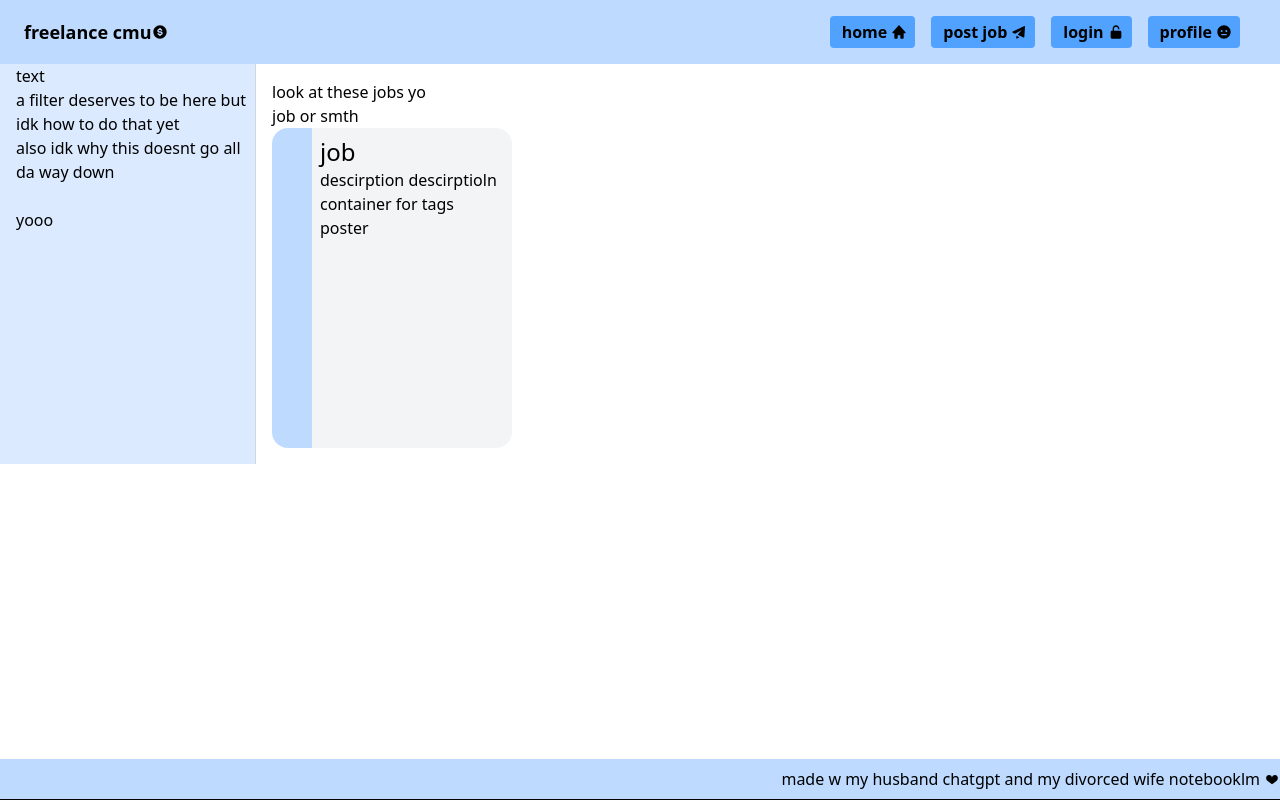
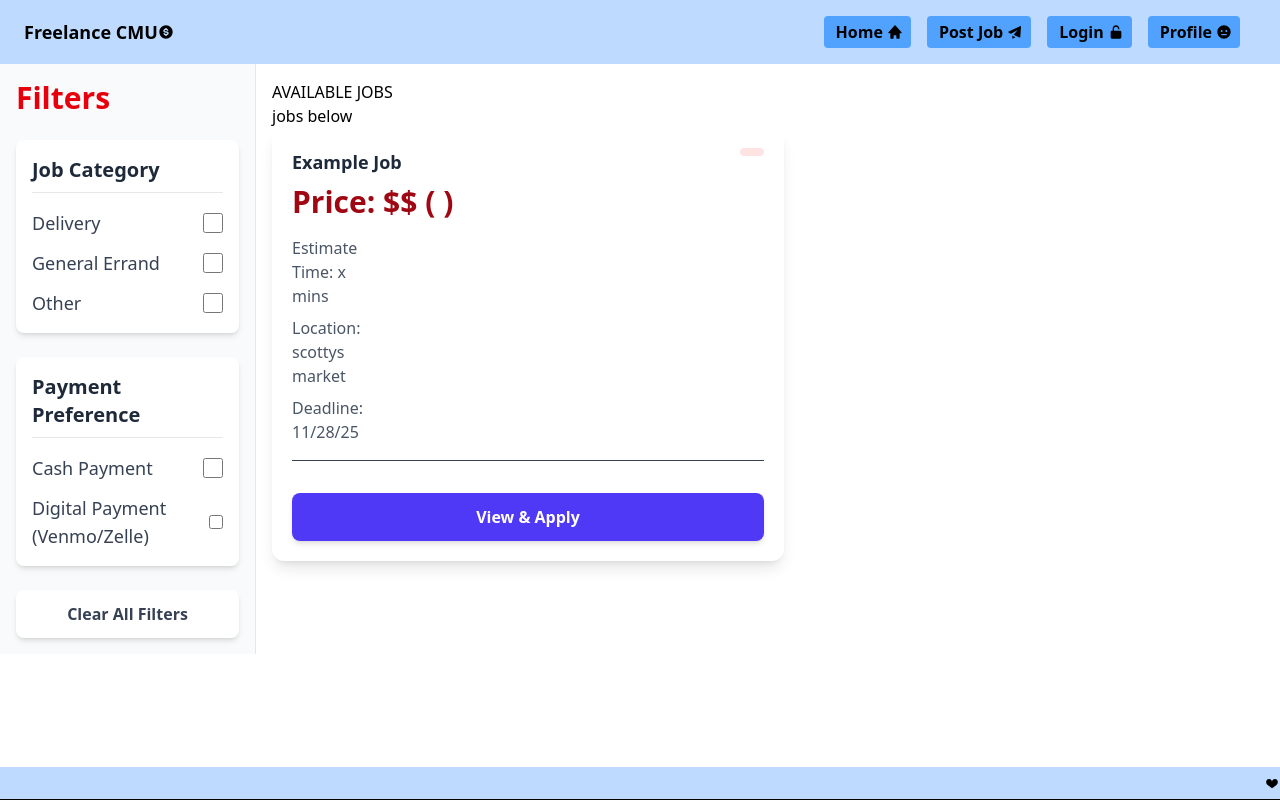
Before and after one commit to scottylabs-labrador/freelance-cmu, a React (Vite) app: page / in a window 1280 px wide. Built offline with nearby package versions, Linux system fonts and the light colour scheme.

Commit message:
heres mymessage - hompe page btw lmo

```diff
--- a/src/components/footer/Footer.tsx
+++ b/src/components/footer/Footer.tsx
@@ -5,7 +5,6 @@ const Footer = () => {
     <footer className="fixed left-0 right-0 bg-blue-200 border-b border-black">
       <div className="flex flex-row justify-end items-center pb-2 pt-2">
         <h1 className="text px-1">
-          made w my husband chatgpt and my divorced wife notebooklm
         </h1>
         <TiHeart></TiHeart>
       </div>
--- a/src/components/header/Header.tsx
+++ b/src/components/header/Header.tsx
@@ -12,7 +12,7 @@ export default function Header() {
     <header className="fixed top-0 left-0 right-0 bg-blue-200">
       <div className="flex justify-between items-center px-6 py-4">
         <div className="flex flex-row items-center">
-          <h1 className="text-lg font-bold"> freelance cmu </h1>
+          <h1 className="text-lg font-bold"> Freelance CMU </h1>
           <BiSolidDollarCircle />
         </div>
         <div className="flex space-x-4">
@@ -21,7 +21,7 @@ export default function Header() {
             className="flex flex-row px-2 py-1 bg-blue-400 rounded items-center"
           >
             <>
-              <p className="px-1 text-1xl font-bold">home</p>
+              <p className="px-1 text-1xl font-bold">Home</p>
               <BiSolidHome />
             </>
           </Link>
@@ -30,7 +30,7 @@ export default function Header() {
             className="flex flex-row px-2 py-1 bg-blue-400 rounded items-center"
           >
             <>
-              <p className="px-1 text-1xl font-bold">post job</p>
+              <p className="px-1 text-1xl font-bold">Post Job</p>
               <BiSolidPaperPlane />
             </>
           </Link>
@@ -40,7 +40,7 @@ export default function Header() {
             className="flex flex-row px-2 py-1 bg-blue-400 rounded items-center"
           >
             <>
-              <p className="px-1 text-1xl font-bold">login</p>
+              <p className="px-1 text-1xl font-bold">Login</p>
               <BiSolidLockOpenAlt />
             </>
           </Link>
@@ -50,7 +50,7 @@ export default function Header() {
             className="flex flex-row px-2 py-1 bg-blue-400 rounded items-center"
           >
             <>
-              <p className="px-1 text-1xl font-bold">profile</p>
+              <p className="px-1 text-1xl font-bold">Profile</p>
               <BiSolidMeh />
             </>
           </Link>
--- a/src/components/jobbox/JobBox.tsx
+++ b/src/components/jobbox/JobBox.tsx
@@ -1,21 +1,83 @@
 import React from "react";
 
 interface Props {
-  JobTitle: string;
-  JobDescription: string;
-  JobPoster: string;
+  title: string;
+  estimate: string;
+  location: string;
+  deadline: string;
+  paymentRange: string;
+  paymentType: 'Cash' | 'Digital';
+  description: string;
+  tags: string[];
 }
 
-export default function JobBox({ JobTitle, JobDescription, JobPoster }: Props) {
+export default function JobBox({
+  title,
+  estimate,
+  location,
+  deadline,
+  paymentRange,
+  paymentType,
+  description,
+  tags,
+}: Props) {
+  const paymentColor = paymentType === 'Cash' ? 'bg-red-100 text-yellow-800' : 'bg-red-100 text-black-800';
+
   return (
-    <div className="flex flex-row w-60 h-80 rounded-2xl">
-      <div className="flex flex-col rounded-l-2xl w-10 h-80 bg-blue-200 "></div>
-      <div className="flex flex-col w-50 rounded-r-2xl px-2 py-2 bg-gray-100">
-        <h1 className="text-2xl">{JobTitle}</h1>
-        <p>{JobDescription}</p>
-        <div>container for tags</div>
-        <p>{JobPoster}</p>
+    // Main Card Container
+    <div className="bg-white rounded-xl shadow-lg p-5 w-full max-w-lg mb-6 transition duration-300 hover:shadow-xl">
+
+      {/* Top Section: Title and Payment Pill */}
+      <div className="flex justify-between items-start mb-2">
+        <h3 className="text-lg font-semibold text-gray-800">
+          {title} Example Job
+        </h3>
+        {/* Payment Pill */}
+        <span className={`px-3 py-1 text-xs font-bold rounded-full ${paymentColor}`}>
+          {paymentType}
+        </span>
       </div>
+
+      {/* Negotiable Price */}
+      <h2 className="text-3xl font-bold text-red-800 mb-4">
+        Price: $$ ({paymentRange} {paymentType})
+      </h2>
+
+      {/* --- Job Details Grid ---
+          Replacing icons with just text alignment and padding/margin for spacing.
+      */}
+      <div className="grid grid-cols-1 gap-y-2 mb-4 text-gray-600">
+
+        {/* Estimate */}
+        <div className="flex items-center space-x-2">
+          {/* Using a bullet or a standard character could serve as a visual marker if needed, but text is cleaner */}
+          <span className="font-medium w-20">Estimate Time: x mins</span>
+          <span className="text-gray-700">{estimate}</span>
+        </div>
+
+        {/* Location */}
+        <div className="flex items-center space-x-2">
+          <span className="font-medium w-20">Location: scottys market</span>
+          <span className="text-gray-700">{location}</span>
+        </div>
+
+        {/* Deadline */}
+        <div className="flex items-center space-x-2">
+          <span className="font-medium w-20">Deadline: 11/28/25</span>
+          <span className="text-gray-700">{deadline}</span>
+        </div>
+      </div>
+
+      {/* --- Description --- */}
+      <p className="text-gray-700 mb-4 border-t pt-4">
+        {description}
+      </p>
+
+      {/* --- View & Apply Button --- */}
+      <button className="w-full py-3 bg-indigo-600 text-white font-semibold rounded-lg hover:bg-indigo-700 transition duration-150 ease-in-out shadow-md">
+        View & Apply
+      </button>
+
     </div>
   );
 }
--- a/src/components/sidebar/Sidebar.tsx
+++ b/src/components/sidebar/Sidebar.tsx
@@ -1,13 +1,53 @@
 const Sidebar = () => {
   return (
-    <div className="flex flex-col pl-4">
-      <p>text</p>
-      <p>a filter deserves to be here but idk how to do that yet</p>
-      <p>also idk why this doesnt go all da way down</p>
+    <div className="flex flex-col w-64 bg-gray-50 border-r border-gray-200 h-full p-4">
 
-      <br></br>
 
-      <p>yooo</p>
+      <h2 className="text-3xl font-bold text-red-600 mb-6">Filters</h2>
+
+      <div className="bg-white rounded-lg shadow-md p-4 mb-6">
+        <h3 className="text-xl font-semibold text-gray-800 mb-4 pb-2 border-b border-gray-200">
+          Job Category
+        </h3>
+        <div className="flex flex-col space-y-3">
+
+          <label className="flex items-center justify-between cursor-pointer">
+            <span className="text-lg text-gray-700">Delivery</span>
+            <input type="checkbox" className="form-checkbox h-5 w-5 text-blue-600 rounded" />
+          </label>
+
+          <label className="flex items-center justify-between cursor-pointer">
+            <span className="text-lg text-gray-700">General Errand</span>
+            <input type="checkbox" className="form-checkbox h-5 w-5 text-blue-600 rounded" />
+          </label>
+
+          <label className="flex items-center justify-between cursor-pointer">
+            <span className="text-lg text-gray-700">Other</span>
+            <input type="checkbox" className="form-checkbox h-5 w-5 text-blue-600 rounded" />
+          </label>
+        </div>
+      </div>
+
+      <div className="bg-white rounded-lg shadow-md p-4 mb-6">
+        <h3 className="text-xl font-semibold text-gray-800 mb-4 pb-2 border-b border-gray-200">
+          Payment Preference
+        </h3>
+        <div className="flex flex-col space-y-3">
+          <label className="flex items-center justify-between cursor-pointer">
+            <span className="text-lg text-gray-700">Cash Payment</span>
+            <input type="checkbox" className="form-checkbox h-5 w-5 text-blue-600 rounded" />
+          </label>
+          <label className="flex items-center justify-between cursor-pointer">
+            <span className="text-lg text-gray-700">Digital Payment (Venmo/Zelle)</span>
+            <input type="checkbox" className="form-checkbox h-5 w-5 text-blue-600 rounded" />
+          </label>
+        </div>
+      </div>
+
+      <button className="mt-auto w-full py-3 px-4 bg-white text-gray-700 font-semibold rounded-lg shadow-md hover:bg-gray-100 focus:outline-none focus:ring-2 focus:ring-gray-200 focus:ring-opacity-75 transition duration-150 ease-in-out">
+        Clear All Filters
+      </button>
+
     </div>
   );
 };
--- a/src/pages/Home.tsx
+++ b/src/pages/Home.tsx
@@ -11,11 +11,11 @@ export default function Home() {
         <Sidebar />
       </aside>
       <section className="w-3/4 p-4">
-        <h1>look at these jobs yo</h1>
-        <p>job or smth</p>
+        <h1>AVAILABLE JOBS</h1>
+        <p>jobs below</p>
         <JobBox
           JobTitle="job"
-          JobDescription="descirption descirptioln"
+          JobDescription="descirption description"
           JobPoster="poster"
         ></JobBox>
       </section>
```
